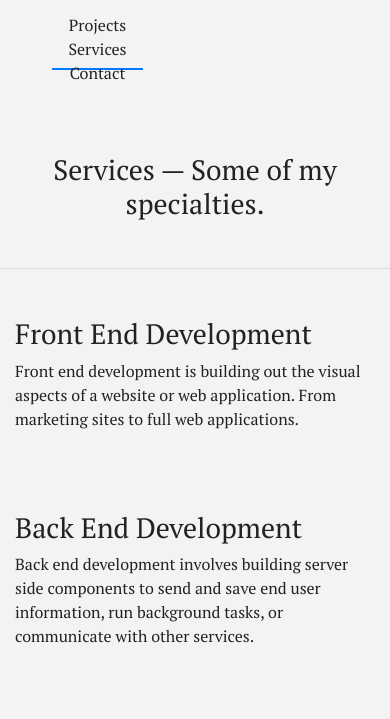
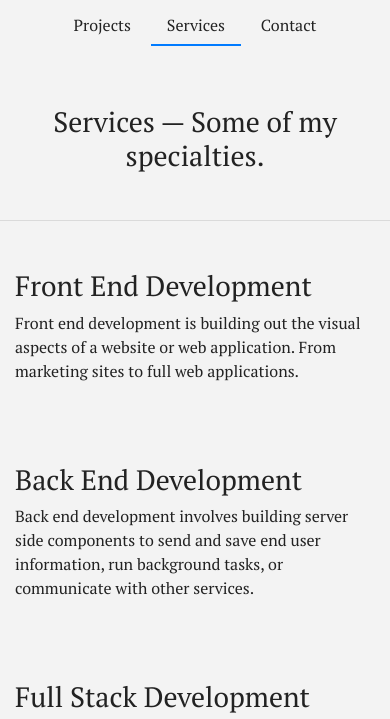
Before and after one commit to johntayl/johntayl.github.io, a plain HTML site: page services.html in a window 390 px wide. Shown: the part 77-796 px from the top of the page. Drawn offline with nearby package versions, Linux system fonts and the light colour scheme.

Commit message:
Fixed services header on mobile.

```diff
--- a/services.html
+++ b/services.html
@@ -41,7 +41,7 @@
                     <a href="/" class="header-name">John Taylor</a>
                     <span class="header-skills">Software Developer</span>
                 </div>
-                <div class="col-6 text-right">
+                <div class="col-lg-6 col-sm-12">
                     <ul class="header-links">
                         <li class="item">
                             <a href="/projects.html" class="item-link">Projects</a>
```
